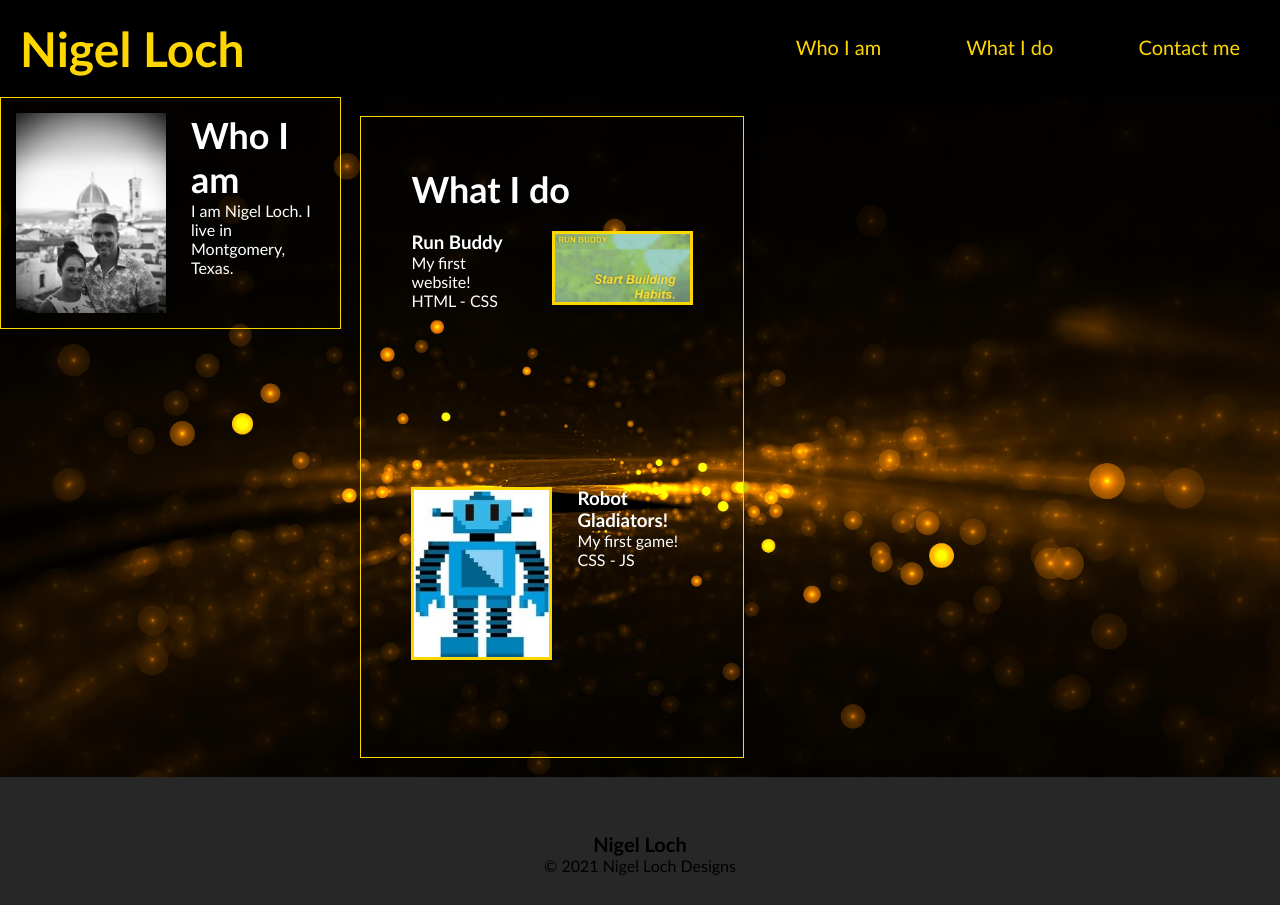
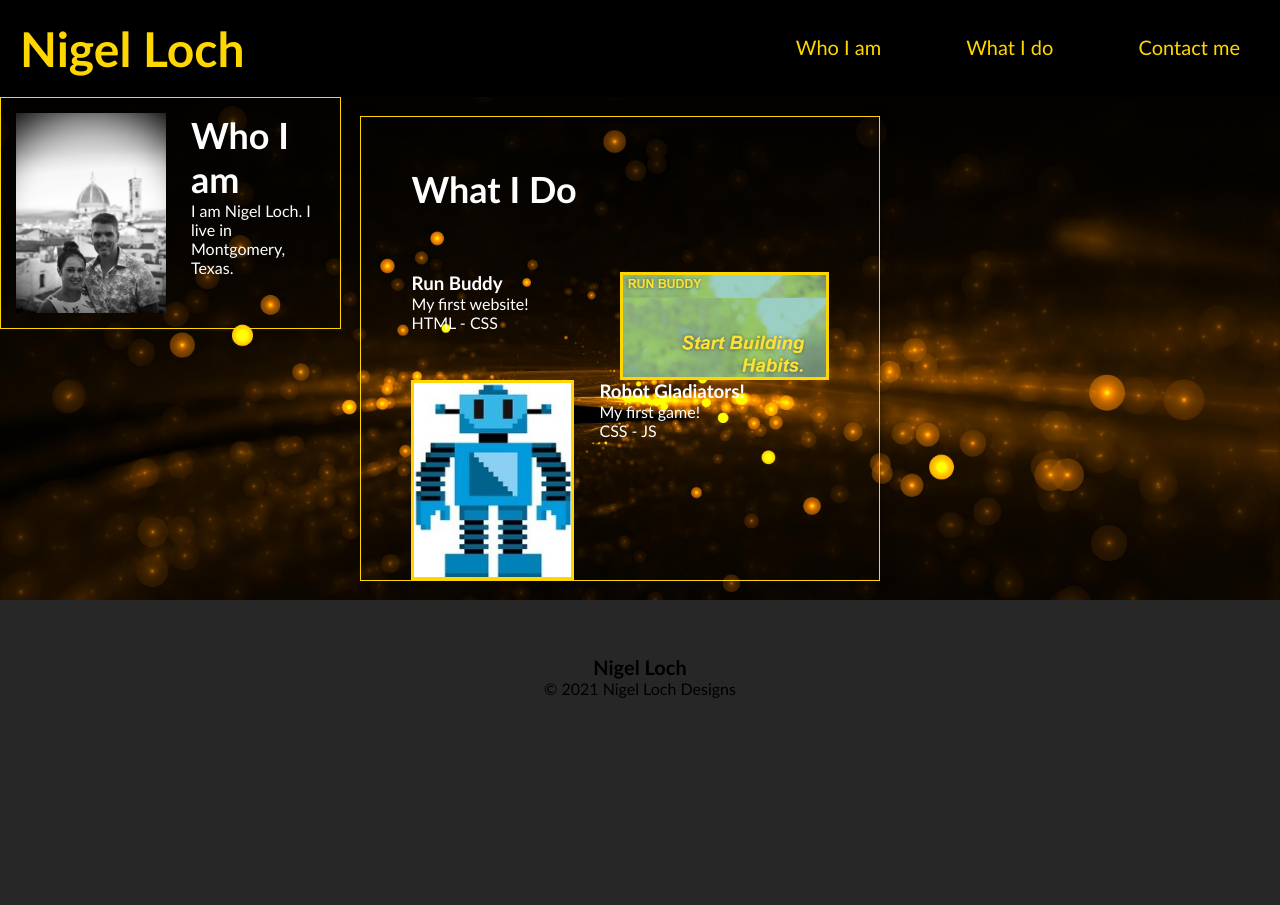
Before and after one commit to nigelloch/old-portfolio, a plain HTML site: page index.html in a window 1280 px wide. After the commit the page ends 800 px from the top, so only its background shows below. Drawn offline with Linux system fonts and the light colour scheme.

Commit message:
attempts to reorganize containers

```diff
--- a/assets/css/style.css
+++ b/assets/css/style.css
@@ -76,8 +76,7 @@ p {
 .whatido {
     border: 1px solid gold;
     color: var(--secondary-color);
-    width: 30%;
-    height: 50%;
+
     margin: 1.5%;
     box-shadow: 0 0 10px rgba(0, 0, 0, 0.5);
     justify-content: center;
@@ -90,9 +89,9 @@ p {
 }
 
 .work {
-    margin-bottom: 20px;
+    margin-bottom: 5px;
     padding: 50px;
-    height: 300px;
+    height: 100px;
     font-family: 'Gill Sans', 'Gill Sans MT', Calibri, 'Trebuchet MS', sans-serif;
     background-color: none;
     color: #ffffff;
--- a/index.html
+++ b/index.html
@@ -34,7 +34,9 @@
         </article>
         <article class="whatido">
             <div id="what-i-do" class="work">
-                <h2>What I do</h2>
+                <h2>What I Do</h2>
+            </div>
+                <div class="work">
                     <a href='https://nigelloch.github.io/run-buddy/'>
                     <img src="./assets/images/runbuddy.PNG" class="float-right" />
                     </a>
```
Lines whose indentation alone changed are shown as unchanged.
